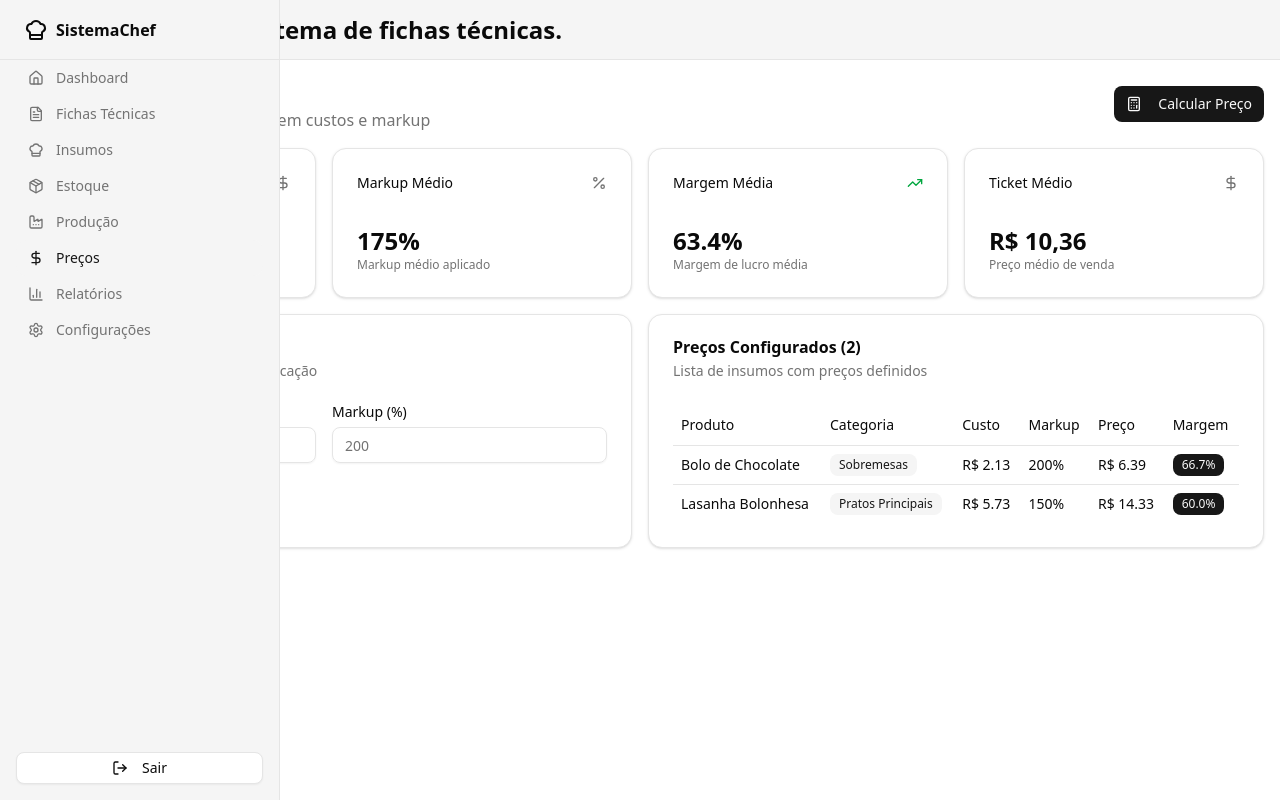
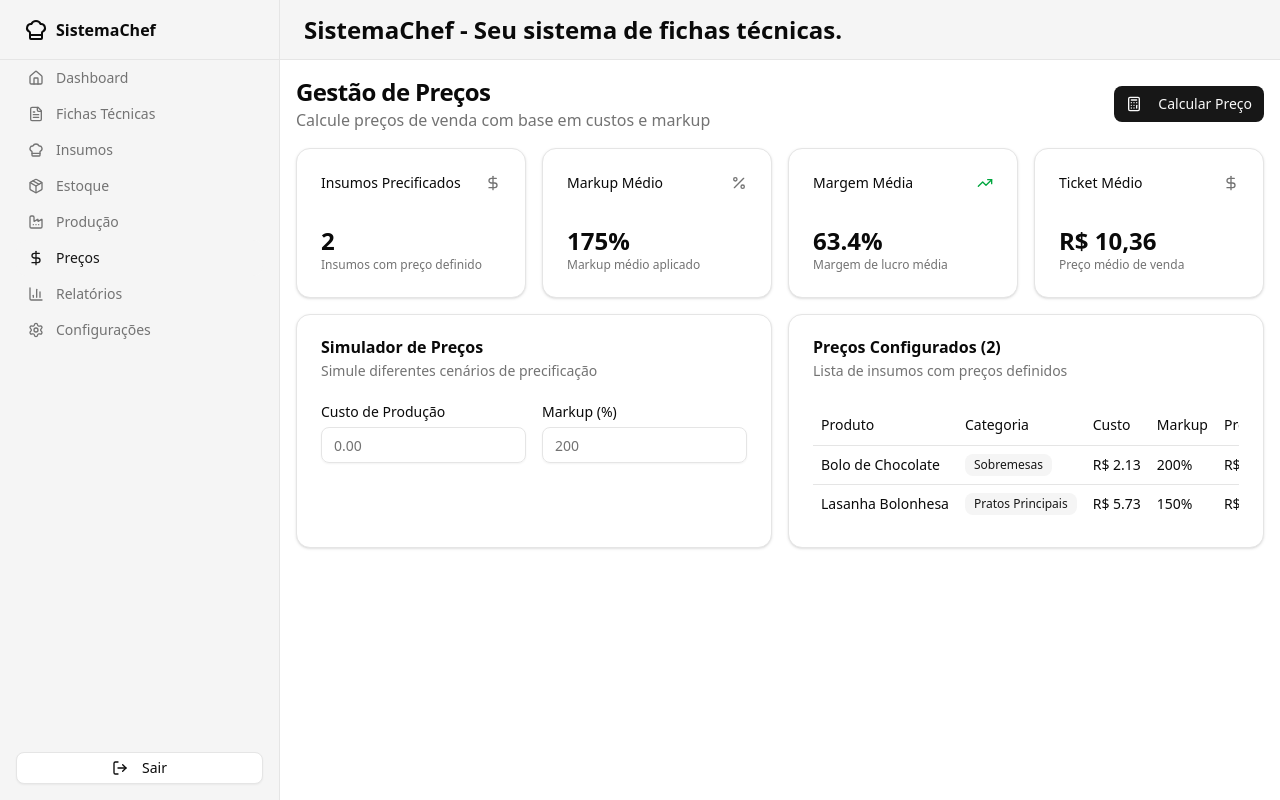
Before and after one commit to borgesr18/fichastecnicas, a Next.js app: page /precos in a window 1280 px wide. Built offline with nearby package versions, Linux system fonts and the light colour scheme.

Commit message:
Update DashboardLayout.tsx

```diff
--- a/src/components/layout/DashboardLayout.tsx
+++ b/src/components/layout/DashboardLayout.tsx
@@ -8,12 +8,12 @@ interface DashboardLayoutProps {
   children: React.ReactNode
 }
 
+// Para ajustar o tamanho do dashboard em relação ao Sidebar,
+// altere os valores abaixo nas classes Tailwind `md:ml-[220px]` e `lg:ml-[280px]`.
+// Eles devem ser iguais à largura do Sidebar definida no componente Sidebar.tsx.
+
 export function DashboardLayout({ children }: DashboardLayoutProps) {
   const { loading } = useAuth()
-
-  // Defina as larguras do sidebar conforme usadas no Sidebar
-  const sidebarWidth = 220
-  const sidebarWidthLg = 280
 
   if (loading) {
     return (
@@ -30,14 +30,10 @@ export function DashboardLayout({ children }: DashboardLayoutProps) {
     <div className="w-full min-h-screen">
       <Sidebar />
       <div
-        className={`
+        className="
           flex flex-col min-h-screen min-w-0 transition-all
-          md:ml-[${sidebarWidth}px] lg:ml-[${sidebarWidthLg}px]
-        `}
-        // Fallback para SSR/hidratação se preferir estilo inline:
-        style={{
-          marginLeft: 0,
-        }}
+          md:ml-[220px] lg:ml-[280px]  // <-- AJUSTE AQUI para bater com a largura do sidebar
+        "
       >
         <header className="flex h-14 items-center gap-4 border-b bg-muted px-4 lg:h-[60px] lg:px-6 sticky top-0 z-10">
           <div className="w-full flex-1">
```
